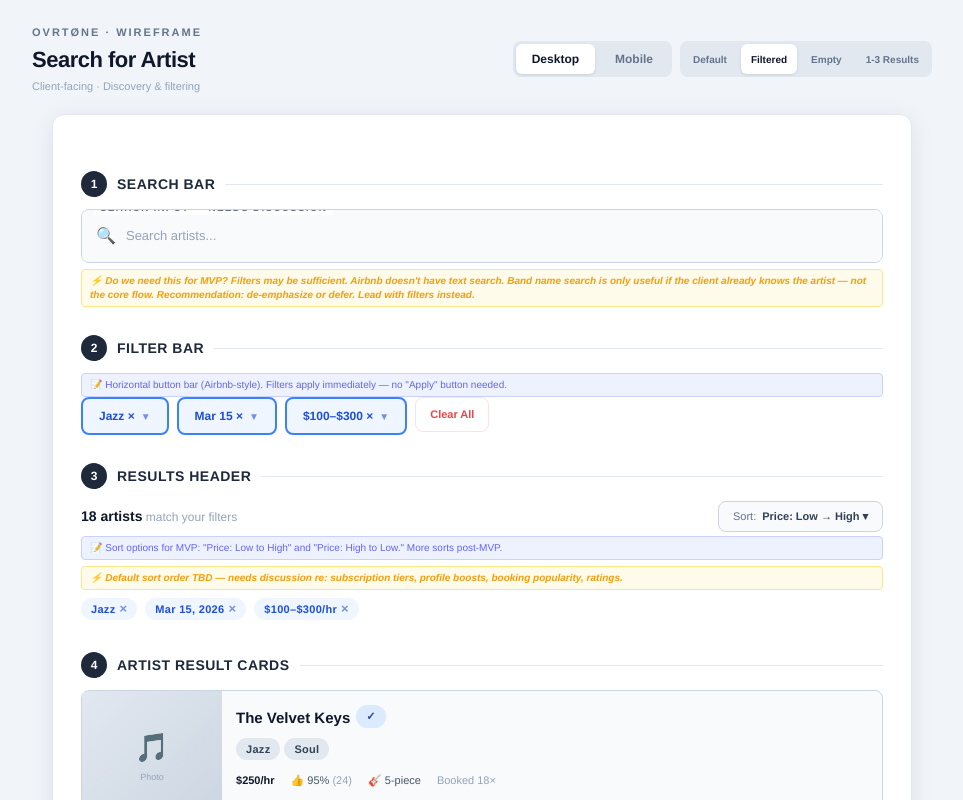
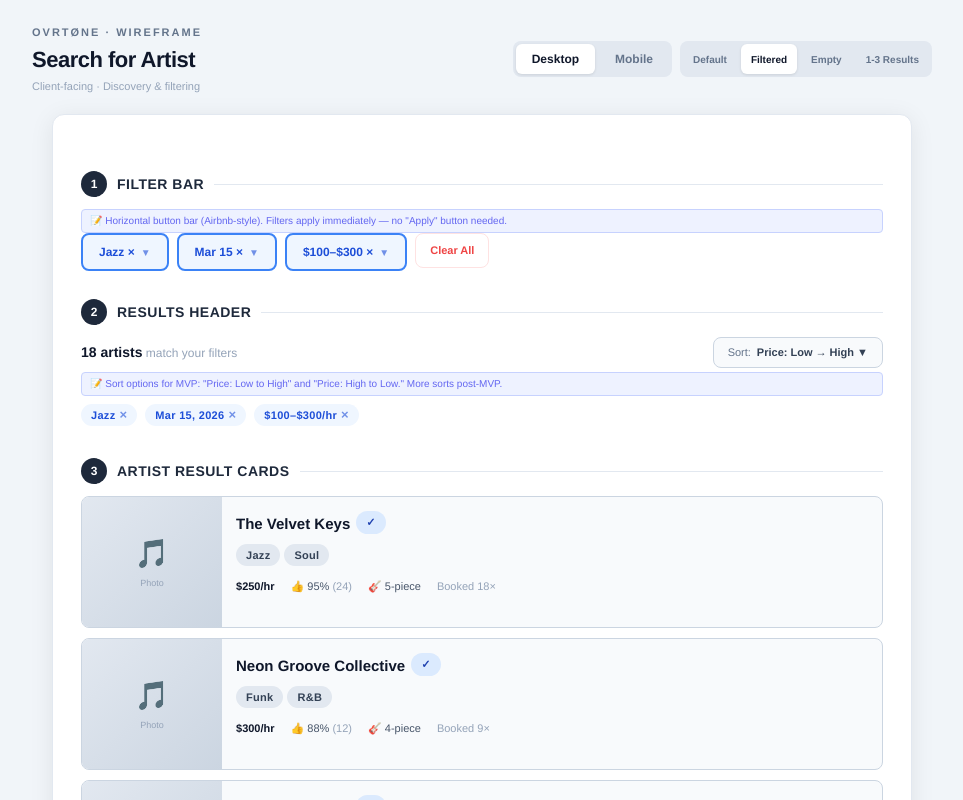
Before and after one commit to gyarra/ovrtone-demo, a Next.js app: page /artists in a window 1280 px wide. Shown: the top 800 px of the page, without its empty margins (158-1121 px from the left). Built offline with nearby package versions, Linux system fonts and the light colour scheme.

Commit message:
Link artist cards, add page titles, remove search bar, make sort dropdown interactive

```diff
--- /dev/null
+++ b/app/artists/band-1/layout.js
@@ -0,0 +1,7 @@
+export const metadata = {
+  title: "Ovrtone - Artist",
+};
+
+export default function ArtistProfileLayout({ children }) {
+  return children;
+}
--- /dev/null
+++ b/app/artists/layout.js
@@ -0,0 +1,7 @@
+export const metadata = {
+  title: "Ovrtone - Search",
+};
+
+export default function ArtistsLayout({ children }) {
+  return children;
+}
--- a/app/artists/page.js
+++ b/app/artists/page.js
@@ -1,6 +1,7 @@
 "use client";
 
 import { useState } from "react";
+import Link from "next/link";
 
 const WireframeBox = ({ children, className = "", dashed = false, label, height, onClick, style = {} }) => (
   <div
@@ -75,6 +76,7 @@ const Note = ({ children }) => (
 
 /* ── Artist Result Card ── */
 const ArtistCard = ({ name, genre, price, rating, reviews, bandSize, bookings, isMobile }) => (
+  <Link href="/artists/band-1" style={{ textDecoration: "none", color: "inherit" }}>
   <WireframeBox style={{ padding: 0, overflow: "hidden", cursor: "pointer" }}>
     <div style={{ display: "flex", flexDirection: isMobile ? "column" : "row" }}>
       {/* Thumbnail */}
@@ -110,6 +112,7 @@ const ArtistCard = ({ name, genre, price, rating, reviews, bandSize, bookings, i
       </div>
     </div>
   </WireframeBox>
+  </Link>
 );
 
 /* ── Filter Button (closed state) ── */
@@ -183,6 +186,8 @@ export default function ArtistSearchWireframe() {
   const [view, setView] = useState("desktop");
   const [openFilter, setOpenFilter] = useState(null);
   const [pageState, setPageState] = useState("filtered");
+  const [sortOption, setSortOption] = useState("low");
+  const [sortOpen, setSortOpen] = useState(false);
 
   const isMobile = view === "mobile";
   const containerWidth = isMobile ? 375 : 860;
@@ -257,25 +262,8 @@ export default function ArtistSearchWireframe() {
         transition: "width 0.3s ease",
       }}>
 
-        {/* ── 1. SEARCH BAR ── */}
-        <SectionLabel number="1">Search Bar</SectionLabel>
-        <WireframeBox style={{ padding: 0, overflow: "hidden" }} label="Search input — needs discussion">
-          <div style={{
-            display: "flex", alignItems: "center", gap: 10,
-            padding: isMobile ? 12 : 14, background: "#f8fafc",
-          }}>
-            <span style={{ fontSize: 16, color: "#94a3b8" }}>🔍</span>
-            <div style={{ flex: 1, color: "#94a3b8", fontSize: 13 }}>Search artists...</div>
-          </div>
-        </WireframeBox>
-        <Annotation>
-          Do we need this for MVP? Filters may be sufficient. Airbnb doesn&apos;t have text search.
-          Band name search is only useful if the client already knows the artist — not the core flow.
-          Recommendation: de-emphasize or defer. Lead with filters instead.
-        </Annotation>
-
-        {/* ── 2. FILTER BAR ── */}
-        <SectionLabel number="2">Filter Bar</SectionLabel>
+        {/* ── 1. FILTER BAR ── */}
+        <SectionLabel number="1">Filter Bar</SectionLabel>
         <Note>Horizontal button bar (Airbnb-style). Filters apply immediately — no &quot;Apply&quot; button needed.</Note>
 
         <div style={{
@@ -384,7 +372,7 @@ export default function ArtistSearchWireframe() {
         )}
 
         {/* ── 3. RESULTS HEADER ── */}
-        <SectionLabel number="3">Results Header</SectionLabel>
+        <SectionLabel number="2">Results Header</SectionLabel>
         <div style={{
           display: "flex", justifyContent: "space-between", alignItems: "center",
           flexWrap: "wrap", gap: 8,
@@ -398,13 +386,48 @@ export default function ArtistSearchWireframe() {
             </span>
           </div>
           {/* Sort */}
-          <WireframeBox style={{ padding: "6px 14px", display: "inline-flex", alignItems: "center", gap: 6 }}>
-            <span style={{ fontSize: 11, color: "#64748b" }}>Sort:</span>
-            <span style={{ fontSize: 11, fontWeight: 700, color: "#334155" }}>Price: Low → High ▾</span>
-          </WireframeBox>
+          <div style={{ position: "relative" }}>
+            <button
+              onClick={() => setSortOpen(!sortOpen)}
+              style={{
+                padding: "6px 14px", borderRadius: 8,
+                border: "1.5px solid #cbd5e1", background: "#f8fafc",
+                display: "inline-flex", alignItems: "center", gap: 6,
+                cursor: "pointer", fontSize: 11,
+              }}
+            >
+              <span style={{ color: "#64748b" }}>Sort:</span>
+              <span style={{ fontWeight: 700, color: "#334155" }}>
+                {sortOption === "low" ? "Price: Low → High" : "Price: High → Low"} {sortOpen ? "▲" : "▼"}
+              </span>
+            </button>
+            {sortOpen && (
+              <div style={{
+                position: "absolute", top: "calc(100% + 4px)", right: 0,
+                background: "#fff", border: "1.5px solid #e2e8f0", borderRadius: 8,
+                boxShadow: "0 4px 16px rgba(0,0,0,0.1)", zIndex: 10,
+                overflow: "hidden", minWidth: 180,
+              }}>
+                {["low", "high"].map(opt => (
+                  <button
+                    key={opt}
+                    onClick={() => { setSortOption(opt); setSortOpen(false); }}
+                    style={{
+                      display: "block", width: "100%", padding: "8px 14px",
+                      border: "none", background: sortOption === opt ? "#eff6ff" : "#fff",
+                      color: sortOption === opt ? "#1d4ed8" : "#334155",
+                      fontSize: 12, fontWeight: sortOption === opt ? 700 : 500,
+                      cursor: "pointer", textAlign: "left",
+                    }}
+                  >
+                    {opt === "low" ? "Price: Low → High" : "Price: High → Low"}
+                  </button>
+                ))}
+              </div>
+            )}
+          </div>
         </div>
         <Note>Sort options for MVP: &quot;Price: Low to High&quot; and &quot;Price: High to Low.&quot; More sorts post-MVP.</Note>
-        <Annotation>Default sort order TBD — needs discussion re: subscription tiers, profile boosts, booking popularity, ratings.</Annotation>
 
         {/* Active Filters Chips (when filtered) */}
         {pageState === "filtered" && (
@@ -416,7 +439,7 @@ export default function ArtistSearchWireframe() {
         )}
 
         {/* ── 4. ARTIST RESULT CARDS ── */}
-        <SectionLabel number="4">Artist Result Cards</SectionLabel>
+        <SectionLabel number="3">Artist Result Cards</SectionLabel>
 
         {/* DEFAULT / FILTERED states */}
         {(pageState === "default" || pageState === "filtered") && (
@@ -495,7 +518,7 @@ export default function ArtistSearchWireframe() {
         {/* Card detail annotations */}
         {pageState !== "empty" && (
           <>
-            <SectionLabel number="5">Card Design Notes</SectionLabel>
+            <SectionLabel number="4">Card Design Notes</SectionLabel>
             <WireframeBox style={{ padding: isMobile ? 12 : 16 }}>
               <div style={{ fontSize: 11, fontWeight: 700, color: "#334155", marginBottom: 8 }}>Each card displays:</div>
               <div style={{ display: "grid", gridTemplateColumns: isMobile ? "1fr" : "1fr 1fr", gap: 6, fontSize: 11, color: "#475569" }}>
@@ -521,7 +544,7 @@ export default function ArtistSearchWireframe() {
         )}
 
         {/* ── 6. PAGE STATES REFERENCE ── */}
-        <SectionLabel number="6">Page States Reference</SectionLabel>
+        <SectionLabel number="5">Page States Reference</SectionLabel>
         <div style={{ display: "grid", gridTemplateColumns: isMobile ? "1fr" : "1fr 1fr", gap: 8 }}>
           {[
             ["Default (No Filters)", "All artists shown. Default sort TBD (subscription tiers, boosts, popularity, ratings — needs discussion).", "#f0fdf4", "#166534"],
--- a/app/layout.js
+++ b/app/layout.js
@@ -12,8 +12,8 @@ const geistMono = Geist_Mono({
 });
 
 export const metadata = {
-  title: "Create Next App",
-  description: "Generated by create next app",
+  title: "Ovrtone",
+  description: "Where performance meets resonance.",
 };
 
 export default function RootLayout({ children }) {
--- a/app/page.js
+++ b/app/page.js
@@ -1,4 +1,8 @@
 import Link from "next/link";
+
+export const metadata = {
+  title: "Ovrtone - Home",
+};
 
 export default function Home() {
   return (
```
